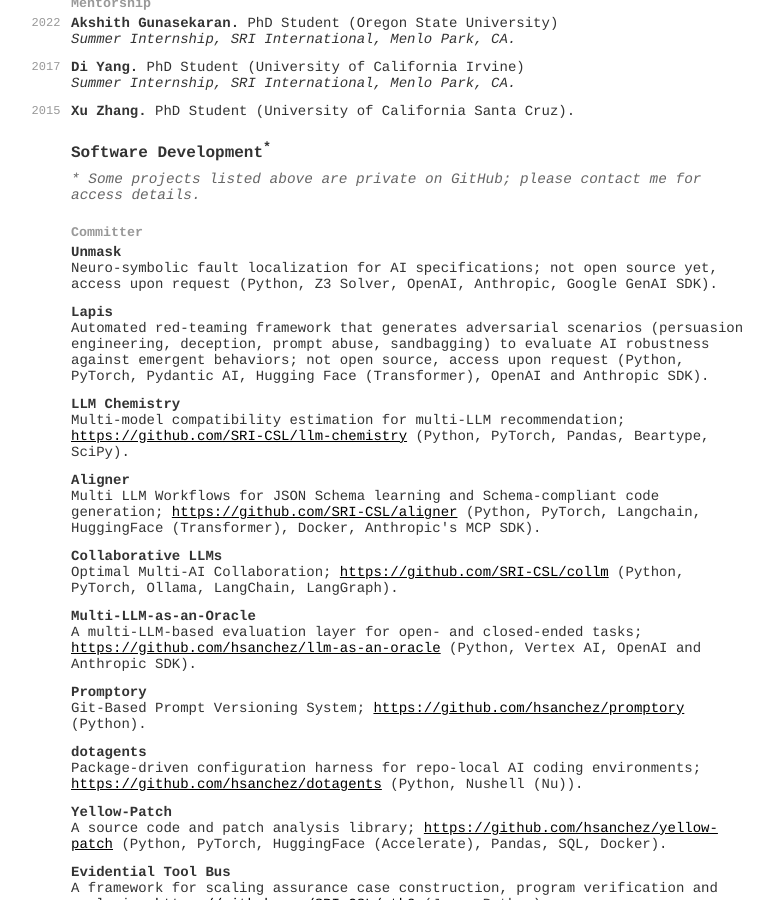
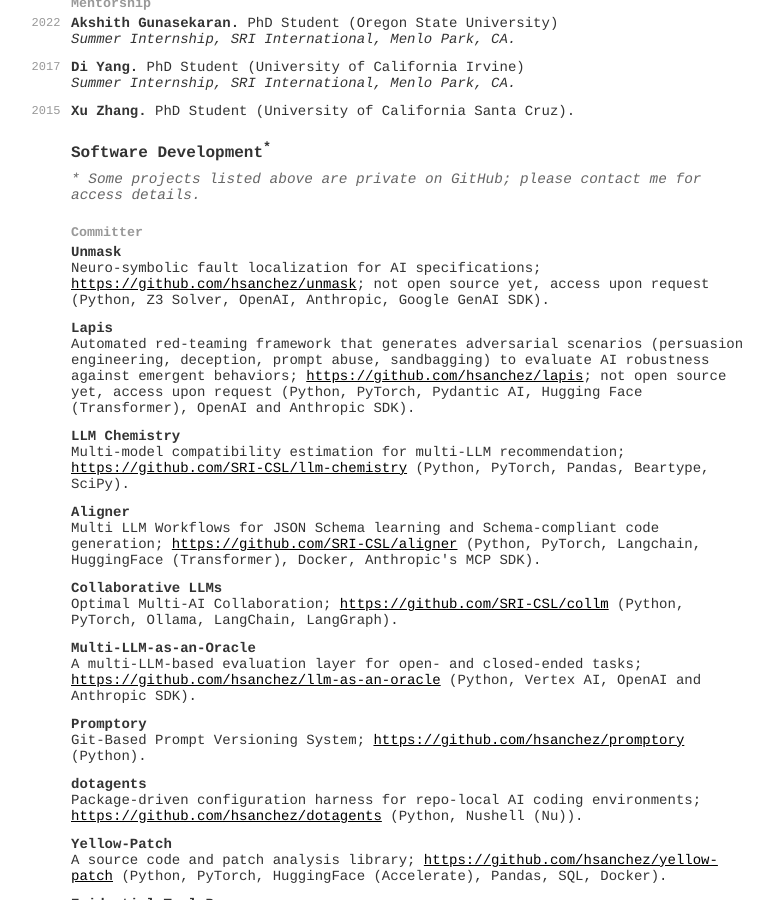
Before and after one commit to hsanchez/hsanchez.github.io, a Jekyll site: the page built from posts/notes/_posts/2017-02-01-cv.md, in a window 1280 px wide and 900 px high, scrolled down 6283 px. Shown: the whole window, without its empty margins (239-1012 px from the left). Built offline with Jekyll 4.4.1, drawn with Linux system fonts in a browser that asks for light colours.

Commit message:
Update 2017-02-01-cv.md

```diff
--- a/posts/notes/_posts/2017-02-01-cv.md
+++ b/posts/notes/_posts/2017-02-01-cv.md
@@ -747,14 +747,14 @@
   <div class="entry">
     <div class="item">
       <span class="bold">Unmask</span><br />
-      <span class="deemph">Neuro-symbolic fault localization for AI specifications; not open source yet, access upon request (Python, Z3 Solver, OpenAI, Anthropic, Google GenAI SDK).</span>
+      <span class="deemph">Neuro-symbolic fault localization for AI specifications; <a href="https://github.com/hsanchez/unmask">https://github.com/hsanchez/unmask</a>; not open source yet, access upon request (Python, Z3 Solver, OpenAI, Anthropic, Google GenAI SDK).</span>
     </div>
   </div>
   <div class="entry">
     <div class="item">
       <span class="bold">Lapis</span><br />
       <span class="deemph">Automated red-teaming framework that generates adversarial scenarios (persuasion engineering, deception,
-      prompt abuse, sandbagging) to evaluate AI robustness against emergent behaviors; not open source, access upon request (Python, PyTorch, Pydantic AI, Hugging Face (Transformer), OpenAI and Anthropic SDK).</span>
+      prompt abuse, sandbagging) to evaluate AI robustness against emergent behaviors; <a href="https://github.com/hsanchez/lapis">https://github.com/hsanchez/lapis</a>; not open source yet, access upon request (Python, PyTorch, Pydantic AI, Hugging Face (Transformer), OpenAI and Anthropic SDK).</span>
     </div>
   </div>
   <div class="entry">
```
